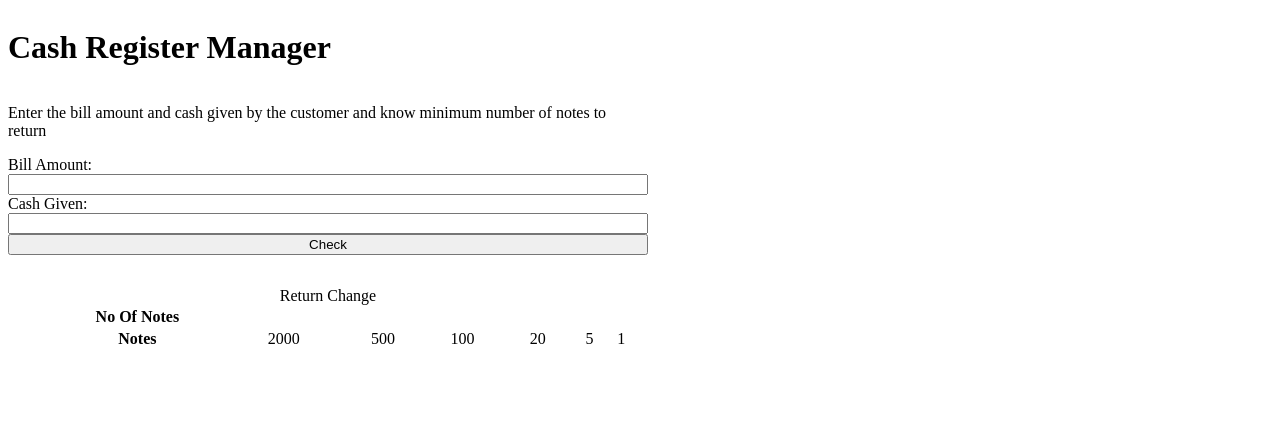
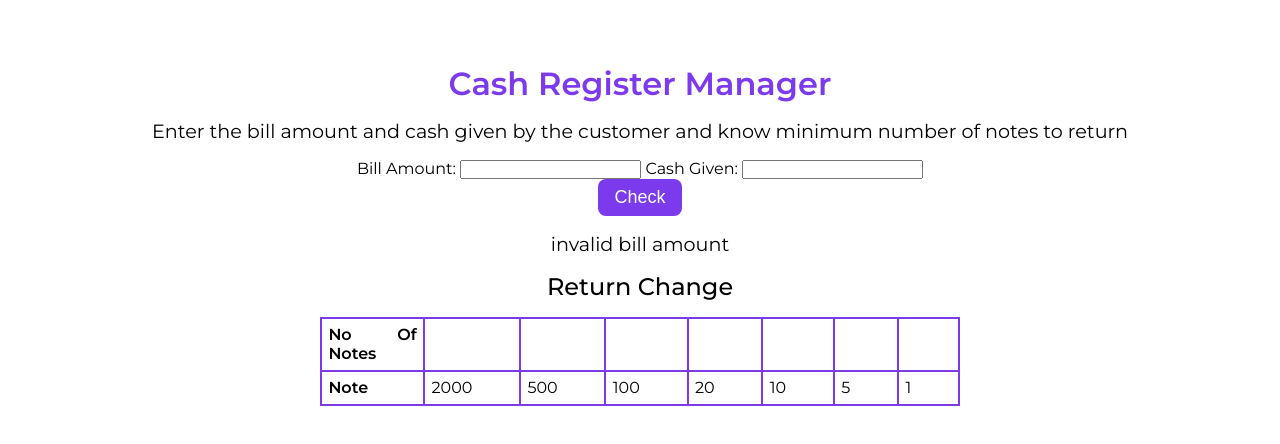
Before and after one commit to rishi981/cash-register-vanilajs, a plain HTML site: page index.html in a window 1280 px wide. Both pictures are taken after a click on the button "Check". Drawn offline with Linux system fonts and the light colour scheme.

Commit message:
cash register

```diff
--- a/index.html
+++ b/index.html
@@ -24,14 +24,22 @@
             <caption>Return Change</caption>
             <tr>
                 <th>No Of Notes</th>
-                <td></td>
+
+                <td class="no-of-notes"></td>
+                <td class="no-of-notes"></td>
+                <td class="no-of-notes"></td>
+                <td class="no-of-notes"></td>
+                <td class="no-of-notes"></td>
+                <td class="no-of-notes"></td>
+                <td class="no-of-notes"></td>
             </tr>
             <tr>
-                <th>Notes</th>
+                <th>Note</th>
                 <td>2000</td>
                 <td>500</td>
                 <td>100</td>
                 <td>20</td>
+                <td>10</td>
                 <td>5</td>
                 <td>1</td>
             </tr>
--- a/index.js
+++ b/index.js
@@ -2,7 +2,9 @@ const billAmount = document.querySelector("#bill-amount");
 const cashGiven = document.querySelector("#cash-given");
 const checkButton = document.querySelector("#check-button");
 const message = document.querySelector("#error-message");
-const availableNotes = {2000,500,100,20,10,5,1};
+const noOfNotes = document.querySelectorAll(".no-of-notes");
+
+const availableNotes = [2000, 500, 100, 20, 10, 5, 1];
 
 
 checkButton.addEventListener("click", function validateBillAndCashAmount() {
@@ -13,8 +15,7 @@ if(billAmount.value > 0) {
         calculateChange(amountToBeReturned);
 
     } else {
-        showMessage("the cash should atleast be equal to bill amount"
-        );
+        showMessage("do you wanna wash plates");
 
     }
 } else {
@@ -26,6 +27,16 @@ showMessage("invalid bill amount");
 });
 
 function calculateChange(amountToBeReturned) {
+    //go over all the available
+ for (let i = 0; i < availableNotes.length; i++) {
+    // no of notes need for denomination
+   const numberOfNotes = Math.trunc(
+    amountToBeReturned / availableNotes[i]
+   );
+   //amount left
+   amountToBeReturned = amountToBeReturned % availableNotes[i];
+   noOfNotes[i].innerText = numberOfNotes;
+ }
 
 }
 function hideMessage() {
--- a/main.css
+++ b/main.css
@@ -1,5 +1,120 @@
+
+@import url("https://fonts.googleapis.com/css2?family=Montserrat:wght@400;500;600&display=swap");
+
+* {
+  padding: 0;
+  margin: 0;
+  box-sizing: border-box;
+}
+
+a {
+  text-decoration: none;
+}
+
+:root {
+  --primary-color: #7c3aed;
+}
+
+body {
+  font-family: "Montserrat", sans-serif;
+  min-width: 100vw;
+}
+
+/* Container */
 .container {
-    display: flex;
-    flex-direction: column;
-    width: 50vw
+  margin: 4rem auto 7rem;
+  text-align: center;
 }
+
+.heading {
+  color: var(--primary-color);
+}
+
+.description {
+  font-size: larger;
+  margin: 1rem;
+}
+
+.input-label {
+  display: block;
+  font-size: large;
+  font-weight: 600;
+}
+
+.input {
+  font-size: 14px;
+  outline: #fff;
+  padding: 0.6rem 1rem;
+  margin: 1rem;
+  border: 2px solid var(--primary-color);
+  border-radius: 0.5rem;
+  width: 100%;
+  max-width: 258px;
+}
+
+#check-button {
+  background: var(--primary-color);
+  border: none;
+  color: #fff;
+  padding: 0.5rem 1rem;
+  border-radius: 0.5rem;
+  font-size: large;
+  cursor: pointer;
+  outline: #fff;
+  margin: auto;
+  display: block;
+}
+
+#error-message {
+  display: block;
+  font-size: larger;
+  margin: 1rem 0 0;
+}
+
+/* Table */
+.change-table {
+  width: 50%;
+  text-align: justify;
+  border-collapse: collapse;
+  margin: auto;
+}
+
+.change-table caption {
+  margin: 1rem auto;
+  font-size: x-large;
+  font-weight: 500;
+}
+
+th,
+td {
+  border: 2px solid var(--primary-color);
+  width: 0%;
+  border-collapse: collapse;
+  padding: 0.4rem;
+}
+
+/* footer */
+
+footer {
+  text-align: center;
+}
+
+footer p {
+  font-size: large;
+  text-align: center;
+}
+
+.footer-list {
+  margin: 1rem;
+}
+
+a,
+img,
+li {
+  display: inline;
+}
+
+img {
+  width: 40px;
+  padding: 0.2rem;
+}
```
